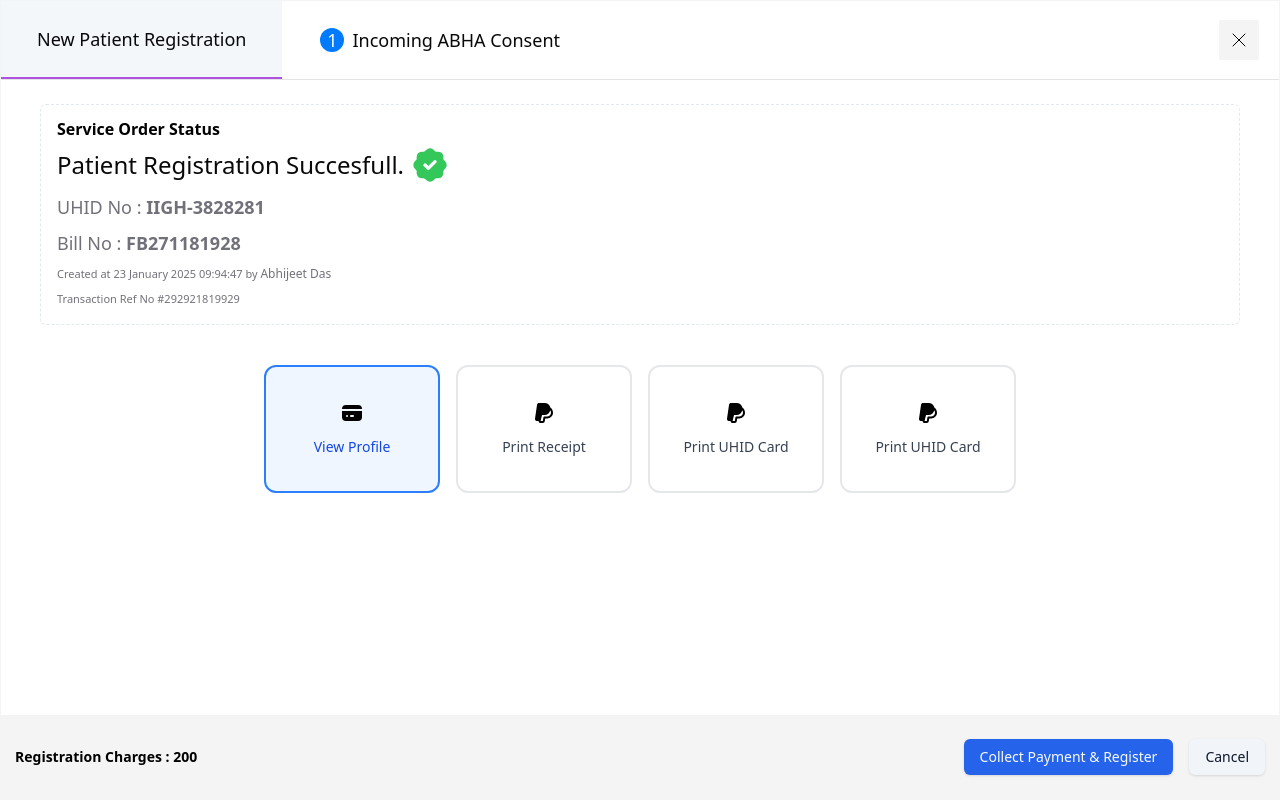
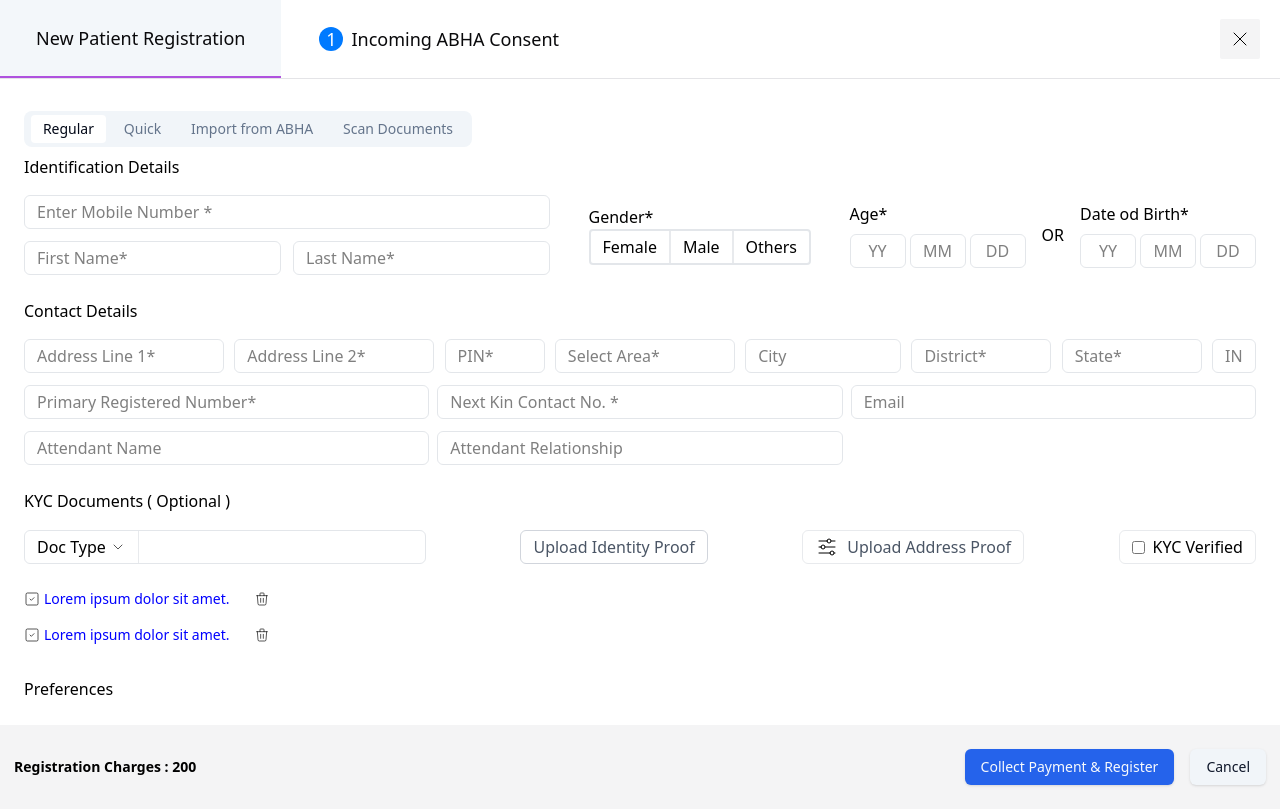
Before and after one commit to josh-a-bant/Akrabhi-Assignment, a React (Vite) app: page / in a window 1280 px wide. Built offline with nearby package versions, Linux system fonts and the light colour scheme.

Commit message:
components

```diff
--- a/package.json
+++ b/package.json
@@ -14,6 +14,7 @@
     "@tailwindcss/vite": "^4.1.17",
     "react": "^19.2.0",
     "react-dom": "^19.2.0",
+    "react-hook-form": "^7.66.1",
     "tailwindcss": "^4.1.17"
   },
   "devDependencies": {
--- a/src/App.jsx
+++ b/src/App.jsx
@@ -6,10 +6,10 @@ import OrderStatus from "./components/OrderStatus";
 
 function App() {
   return (
-    <div className="relative h-screen max-w-7xl m-auto border border-gray-100">
+    <div className="relative max-w-7xl m-auto ">
       <Header />
-      {/* <Middle /> */}
-      <OrderStatus />
+      <Middle />
+      {/* <OrderStatus /> */}
       <Footer />
     </div>
   );
--- /dev/null
+++ b/src/components/Buttons.jsx
@@ -0,0 +1,9 @@
+export const Buttons = ({ children, className = "" }) => {
+  return (
+    <div
+      className={`px-3 py-1 focus:outline-none focus:border-gray-500 border-gray-300/50 cursor-pointer ${className}`}
+    >
+      {children}
+    </div>
+  );
+};
--- a/src/components/Footer.jsx
+++ b/src/components/Footer.jsx
@@ -2,7 +2,7 @@ import React from "react";
 
 const Footer = () => {
   return (
-    <footer className="w-full bg-[#F4F4F5] py-6 px-3.5 absolute bottom-0">
+    <footer className="w-full bg-[#F4F4F5] py-6 px-3.5 absolute ">
       <div className="flex items-center justify-between text-sm">
         <div className="font-semibold leading-4">
           Registration Charges : 200
--- /dev/null
+++ b/src/components/FormField.jsx
@@ -0,0 +1,18 @@
+export const FormField = ({
+  type = "text",
+  placeholder,
+  className = "",
+  register,
+  name,
+  ...props
+}) => {
+  return (
+    <input
+      type={type}
+      placeholder={placeholder}
+      className={`border px-3 py-1 rounded-md focus:outline-none focus:border-gray-500 border-gray-300/60 ${className}`}
+      {...(register && name ? register(name) : {})}
+      {...props}
+    />
+  );
+};
--- a/src/components/Middle.jsx
+++ b/src/components/Middle.jsx
@@ -1,6 +1,8 @@
+import RegistrationForm from "./RegistrationForm";
+
 const Middle = () => {
   return (
-    <main className="px-6 mt-3h w-full">
+    <main className="p-6 mt-3h w-full">
       {/* Row */}
       <div className="py-2 max-w-md">
         <div className="flex justify-around items-center p-1 bg-[#F1F5F9] text-sm font-medium rounded-lg">
@@ -20,7 +22,9 @@ const Middle = () => {
       </div>
 
       {/* todo */}
-      {/* <div></div> */}
+      <div>
+        <RegistrationForm />
+      </div>
     </main>
   );
 };
--- /dev/null
+++ b/src/components/RegistrationForm.jsx
@@ -0,0 +1,228 @@
+import { FormField } from "./FormField";
+import { Buttons } from "./Buttons";
+import {
+  IconChevronDown,
+  IconAdjustmentsHorizontal,
+  IconSquareCheck,
+  IconTrash,
+} from "@tabler/icons-react";
+// import { IconAdjustmentsHorizontal } from "@tabler/icons-react";
+
+const RegistrationForm = () => {
+  return (
+    <div className="flex flex-col gap-6">
+      {/* Identification Details */}
+      <section className="flex flex-col gap-4">
+        <SubHeading>Identification Details</SubHeading>
+        <div className="flex w-full gap-2 items-center justify-between">
+          {/* TODO: Add Photo */}
+          {/* <div></div> */}
+
+          {/* contact */}
+          <div className="flex gap-3 flex-col">
+            <FormField
+              placeholder={"Enter Mobile Number *"}
+              className="w-full"
+            />
+            <div className="flex gap-3">
+              <FormField placeholder={"First Name*"} />
+              <FormField placeholder={"Last Name*"} />
+            </div>
+          </div>
+
+          {/* Gender */}
+          <div>
+            <label htmlFor="gender">Gender*</label>
+            <div className="flex rounded border-2 max-w-max border-gray-300/60">
+              <Buttons type="button" className="border-r-2">
+                Female
+              </Buttons>
+              <Buttons type="button" className="border-r-2">
+                Male
+              </Buttons>
+              <Buttons type="button">Others</Buttons>
+            </div>
+          </div>
+
+          {/* age & DOB */}
+          <div className="flex items-center gap-4">
+            <div className="flex flex-col gap-2">
+              <label htmlFor="age">Age*</label>
+              <div className="flex gap-1">
+                <FormField
+                  placeholder={"YY"}
+                  className="w-14 text-center rounded-lg"
+                />
+                <FormField
+                  placeholder={"MM"}
+                  className="w-14 text-center rounded-lg"
+                />
+                <FormField
+                  placeholder={"DD"}
+                  className="w-14 text-center rounded-lg"
+                />
+              </div>
+            </div>
+
+            <p className="uppercase">or</p>
+
+            {/* DOB */}
+            <div className="flex flex-col gap-2">
+              <label htmlFor="age">Date od Birth*</label>
+              <div className="flex gap-1">
+                <FormField
+                  placeholder={"YY"}
+                  className="w-14 text-center rounded-lg"
+                />
+                <FormField
+                  placeholder={"MM"}
+                  className="w-14 text-center rounded-lg"
+                />
+                <FormField
+                  placeholder={"DD"}
+                  className="w-14 text-center rounded-lg"
+                />
+              </div>
+            </div>
+          </div>
+        </div>
+      </section>
+
+      {/* Contact Details */}
+      <section className="flex flex-col gap-4">
+        <SubHeading>Contact Details</SubHeading>
+        <div className="flex flex-col gap-3 w-full">
+          {/* address */}
+          <div className="flex justify-between">
+            <FormField placeholder={"Address Line 1*"} className="w-50" />
+            <FormField placeholder={"Address Line 2*"} className="w-50" />
+            <FormField placeholder={"PIN*"} className="w-25" />
+            <FormField placeholder={"Select Area*"} className="w-45" />
+            <FormField placeholder={"City"} className="w-39" />
+            <FormField placeholder={"District*"} className="w-35" />
+            <FormField placeholder={"State*"} className="w-35" />
+            <FormField placeholder={"IN"} className="w-11" />
+          </div>
+
+          {/* registation details */}
+          <div className="grid grid-cols-3 gap-2">
+            <FormField placeholder={"Primary Registered Number*"} />
+            <FormField placeholder={"Next Kin Contact No. *"} />
+            <FormField placeholder={"Email"} />
+          </div>
+
+          {/* attendent details */}
+          <div className="grid grid-cols-3 gap-2">
+            <FormField placeholder={"Attendant Name"} />
+            <FormField placeholder={"Attendant Relationship"} />
+          </div>
+        </div>
+      </section>
+
+      {/* KYC */}
+      <section className="flex flex-col gap-4">
+        <SubHeading>KYC Documents ( Optional )</SubHeading>
+        <div className="flex flex-col gap-4">
+          {/* doc upload */}
+          <div className="flex items-center justify-between h-9">
+            <div className="flex w-[402px] border border-gray-300/60 rounded-md">
+              <Buttons className="flex items-center justify-center gap-1 border-r ">
+                Doc Type
+                <IconChevronDown stroke={1} className="w-4" />
+              </Buttons>
+              <input
+                // placeholder={"TODO: Change it"}
+                className="flex-1 px-3 py-1 focus:outline-none"
+                readOnly
+              />
+            </div>
+
+            <div>
+              <div className="relative">
+                <FormField
+                  type="file"
+                  id="identity-upload"
+                  className="hidden"
+                />
+                <label
+                  htmlFor="identity-upload"
+                  className=" inline-block px-3 py-1 text-gray-600 bg-white border border-gray-300 rounded-md cursor-pointer"
+                >
+                  Upload Identity Proof
+                </label>
+              </div>
+            </div>
+
+            <div>
+              <Buttons className="relative flex items-center border gap-2 rounded-md">
+                <IconAdjustmentsHorizontal stroke={1} />
+                <FormField
+                  type="file"
+                  id="identity-upload"
+                  className="hidden"
+                />
+                <label
+                  htmlFor="identity-upload"
+                  className="inline-block text-gray-600 bg-white cursor-pointer hover:bg-gray-50 hover:border-gray-400 transition-all"
+                >
+                  Upload Address Proof
+                </label>
+              </Buttons>
+            </div>
+
+            <div className="flex items-center rounded-md justify-center border gap-2 px-3 py-1 focus:outline-none focus:border-gray-500 border-gray-300/50 cursor-pointer">
+              <input
+                type="checkbox"
+                name="kycVerified"
+                id="kycVerified"
+                className="rounded-full"
+              />
+              <label htmlFor="kycVerified">KYC Verified</label>
+            </div>
+          </div>
+
+          {/* upload successfull */}
+          <div className="w-fit">
+            <div className="flex gap-6 items-center py-2">
+              <div className="flex items-center gap-1 justify-between">
+                <span>
+                  <IconSquareCheck stroke={1} size={16} />
+                </span>
+                <p className="text-[Blue] text-sm">
+                  Lorem ipsum dolor sit amet.
+                </p>
+              </div>
+              <IconTrash stroke={1} size={16} />
+            </div>
+            <div className="flex gap-6 items-center py-2">
+              <div className="flex items-center gap-1 justify-between">
+                <span>
+                  <IconSquareCheck stroke={1} size={16} />
+                </span>
+                <p className="text-[Blue] text-sm ">
+                  Lorem ipsum dolor sit amet.
+                </p>
+              </div>
+              <IconTrash stroke={1} size={16} />
+            </div>
+          </div>
+        </div>
+      </section>
+
+      {/* preferance */}
+      <section>
+        <SubHeading>Preferences</SubHeading>
+
+        <div>
+
+        </div>
+      </section>
+    </div>
+  );
+};
+
+const SubHeading = ({ children }) => {
+  return <h2>{children}</h2>;
+};
+
+export default RegistrationForm;
```
Also changed, not shown: 1 other file (tests, documents, lock files or other folders).
